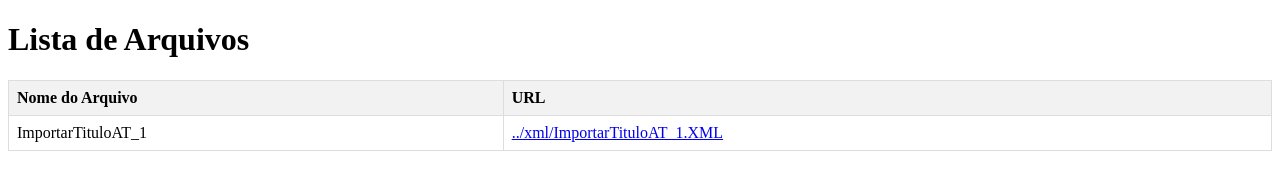
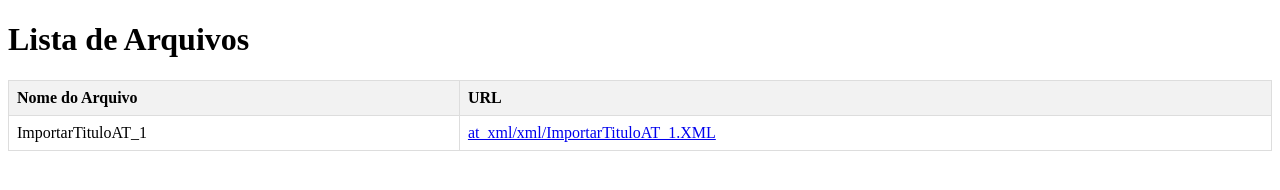
Before and after one commit to grigittest/at_xml, a plain HTML site: page index.html in a window 1280 px wide. Drawn offline with Linux system fonts and the light colour scheme.

Commit message:
Update index.html

```diff
--- a/index.html
+++ b/index.html
@@ -49,7 +49,7 @@
         }
 
         // Adiciona manualmente informações sobre os arquivos na tabela
-        adicionarLinhaTabela('ImportarTituloAT_1', '../xml/ImportarTituloAT_1.XML');
+        adicionarLinhaTabela('ImportarTituloAT_1', 'at_xml/xml/ImportarTituloAT_1.XML');
     </script>
 
 </body>
```
